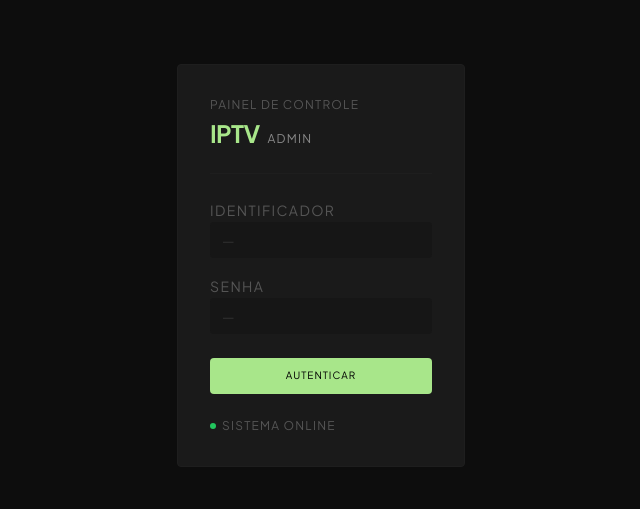
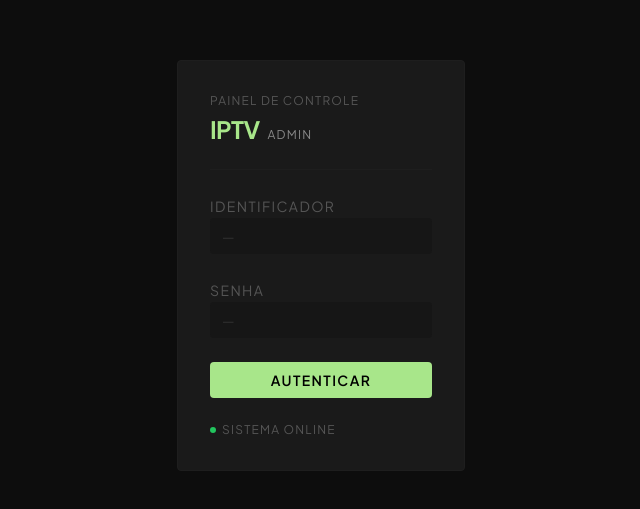
Before and after one commit to duduzgomes/iptv-server, a React (Vite) app in the folder frontend/: page /login in a window 1280 px wide. Shown: the part 135-644 px from the top of the page, without its empty margins (319-959 px from the left). Built offline with nearby package versions, Linux system fonts and the light colour scheme; no server answers.

Commit message:
chore: refatora estilização da tela de login

```diff
--- a/frontend/src/pages/login-page.tsx
+++ b/frontend/src/pages/login-page.tsx
@@ -34,7 +34,7 @@ export default function LoginPage() {
 
   return (
     <div className="min-h-screen flex items-center justify-center bg-brand-deepest">
-      <div className="w-full max-w-xs px-4">
+      <div className="w-1/4 px-4">
         <form
           onSubmit={handleSubmit(onSubmit)}
           className="bg-surface border border-border-subtle rounded p-8 flex flex-col gap-6"
@@ -55,7 +55,7 @@ export default function LoginPage() {
 
           <div className="h-px bg-border-subtle" />
 
-          <div className="flex flex-col gap-4">
+          <div className="flex flex-col gap-6">
             <Field label="identificador" error={errors.username?.message}>
               <FormInput
                 {...register("username")}
@@ -79,7 +79,7 @@ export default function LoginPage() {
             variant="primary"
             size="lg"
             disabled={isSubmitting}
-            className="w-full"
+            className="font-semibold text-sm"
           >
             {isSubmitting ? "aguardando..." : "autenticar"}
           </Button>
```
